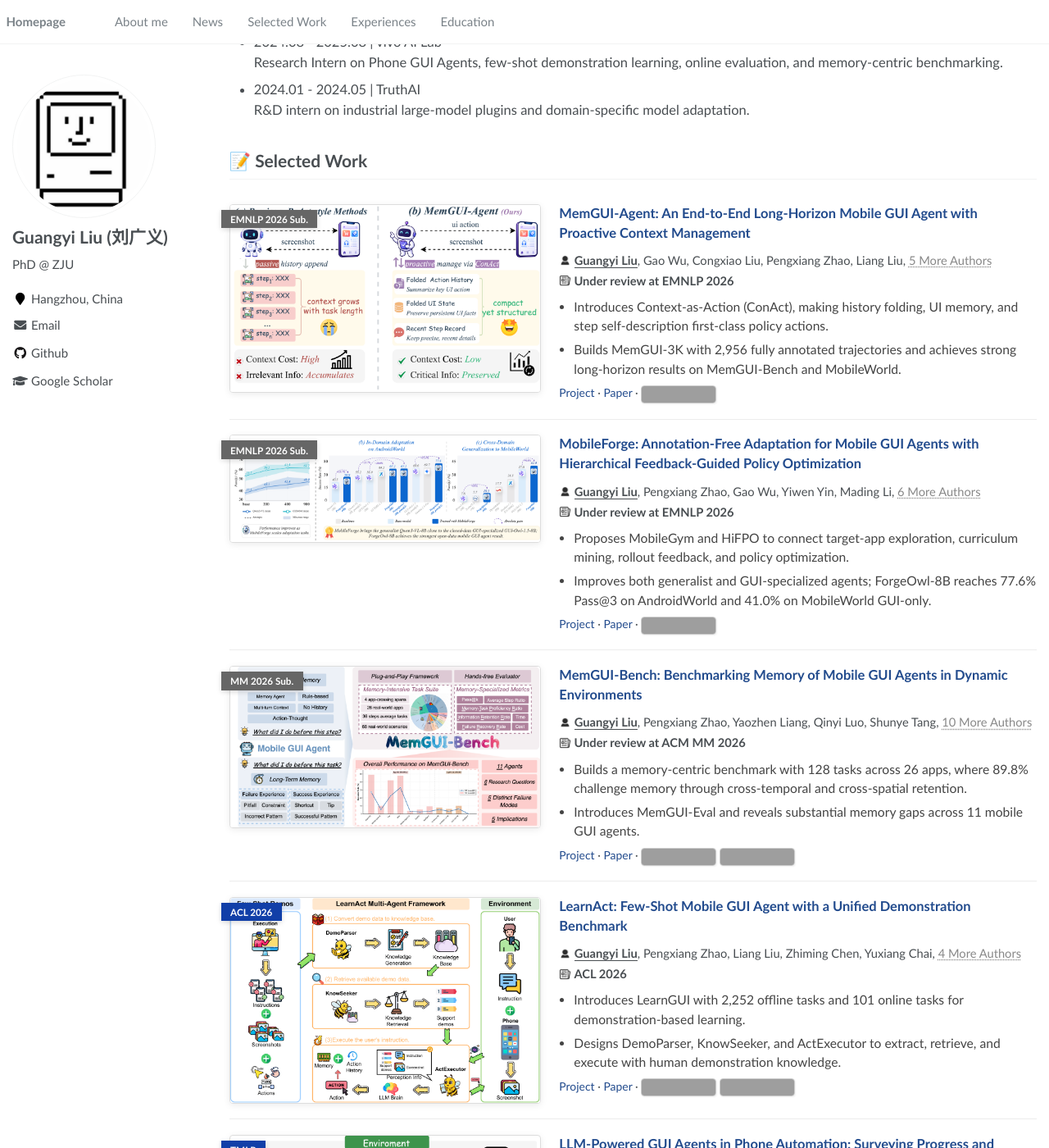
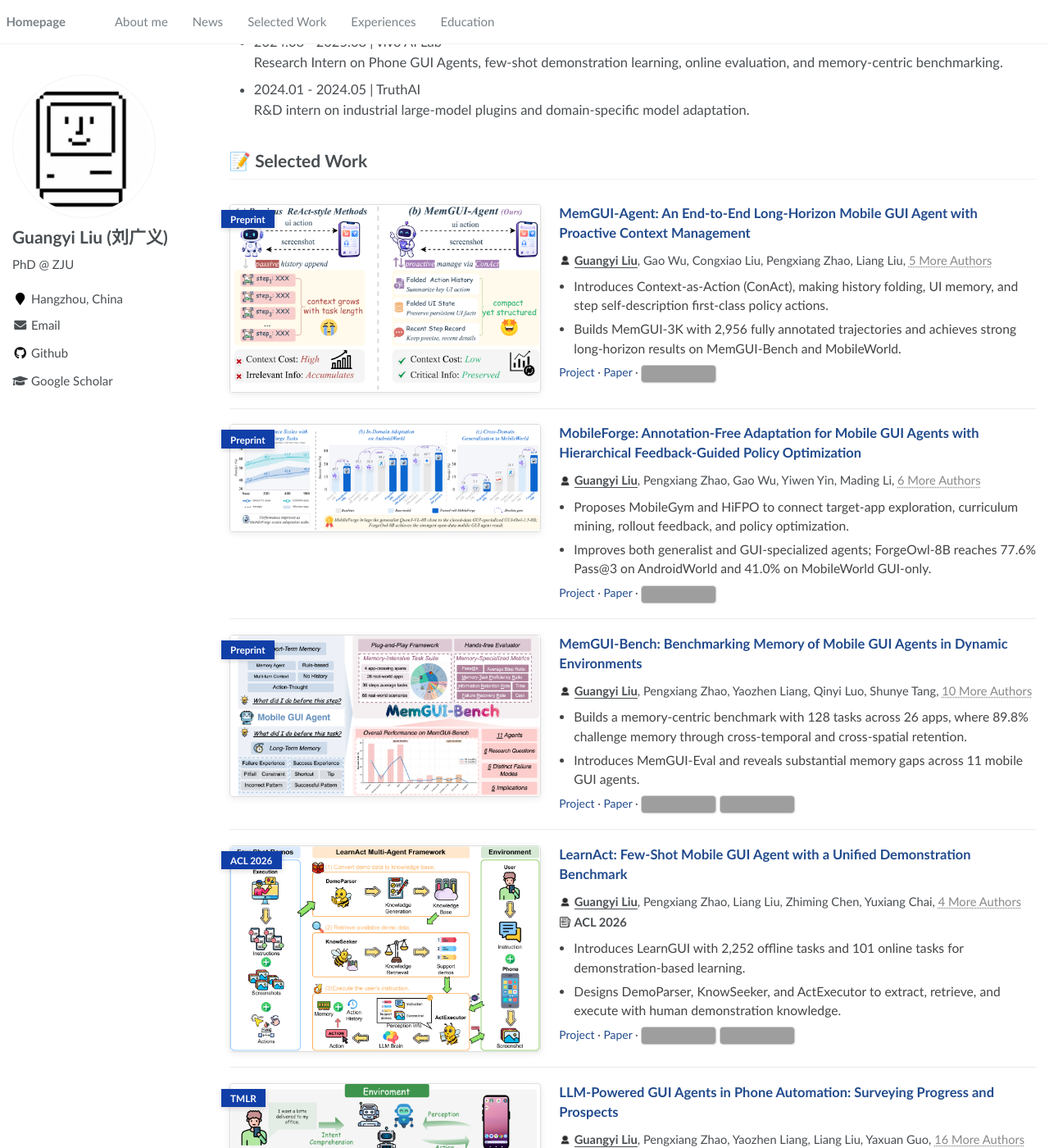
Before and after one commit to lgy0404/lgy0404.github.io, a Jekyll site: the page built from _pages/about.md, in a window 1280 px wide and 1400 px high, scrolled down 995 px. Shown: the whole window at 82% size. Built offline with Jekyll 4.4.1, drawn with Linux system fonts in a browser that asks for light colours; comment, search, counter and statistics services are not loaded; grey boxes are pictures that could not be loaded.

Commit message:
style: simplify preprint labels

```diff
--- a/_pages/about.md
+++ b/_pages/about.md
@@ -217,7 +217,7 @@ I aim to build **reliable mobile agents** that can connect language, vision, mem
 <div class="paper-card">
   <div class="paper-card__image">
     <div class="paper-card__thumb">
-      <span class="paper-card__badge paper-card__badge--preprint">EMNLP 2026 Sub.</span>
+      <span class="paper-card__badge paper-card__badge--venue">Preprint</span>
       <a href="https://arxiv.org/abs/2606.19926">
         <img src="./images/paper-images/memgui-agent-teaser.png" alt="MemGUI-Agent teaser">
       </a>
@@ -226,7 +226,6 @@ I aim to build **reliable mobile agents** that can connect language, vision, mem
   <div class="paper-card__content">
     <p class="paper-card__title"><a href="https://arxiv.org/abs/2606.19926"><strong>MemGUI-Agent: An End-to-End Long-Horizon Mobile GUI Agent with Proactive Context Management</strong></a></p>
     <div class="paper-card__meta"><img src="./images/logo-author.png" style="width: 1em; position: relative; top: -0.1em;"> <strong><u>Guangyi Liu</u></strong>, Gao Wu, Congxiao Liu, Pengxiang Zhao, Liang Liu, <span class="author-more"><input type="checkbox" id="author-more-0" class="author-toggle"><label for="author-more-0" class="more-label">5 More Authors</label><label for="author-more-0" class="author-rest"> Mading Li, Zhang Qi, Mengyan Wang, Liang Guo, and Yong Liu.</label></span></div>
-    <div class="paper-card__venue"><img src="./images/logo-venue.png" style="width: 0.975em; position: relative; top: -0.115em;"> <strong>Under review at EMNLP 2026</strong></div>
     <ul class="paper-card__highlights">
       <li>Introduces Context-as-Action (ConAct), making history folding, UI memory, and step self-description first-class policy actions.</li>
       <li>Builds MemGUI-3K with 2,956 fully annotated trajectories and achieves strong long-horizon results on MemGUI-Bench and MobileWorld.</li>
@@ -238,7 +237,7 @@ I aim to build **reliable mobile agents** that can connect language, vision, mem
 <div class="paper-card">
   <div class="paper-card__image">
     <div class="paper-card__thumb">
-      <span class="paper-card__badge paper-card__badge--preprint">EMNLP 2026 Sub.</span>
+      <span class="paper-card__badge paper-card__badge--venue">Preprint</span>
       <a href="https://arxiv.org/abs/2606.19930">
         <img src="./images/paper-images/mobileforge-main-performance.png" alt="MobileForge main performance">
       </a>
@@ -247,7 +246,6 @@ I aim to build **reliable mobile agents** that can connect language, vision, mem
   <div class="paper-card__content">
     <p class="paper-card__title"><a href="https://arxiv.org/abs/2606.19930"><strong>MobileForge: Annotation-Free Adaptation for Mobile GUI Agents with Hierarchical Feedback-Guided Policy Optimization</strong></a></p>
     <div class="paper-card__meta"><img src="./images/logo-author.png" style="width: 1em; position: relative; top: -0.1em;"> <strong><u>Guangyi Liu</u></strong>, Pengxiang Zhao, Gao Wu, Yiwen Yin, Mading Li, <span class="author-more"><input type="checkbox" id="author-more-1" class="author-toggle"><label for="author-more-1" class="more-label">6 More Authors</label><label for="author-more-1" class="author-rest"> Liang Liu, Congxiao Liu, Zhang Qi, Mengyan Wang, Liang Guo, and Yong Liu.</label></span></div>
-    <div class="paper-card__venue"><img src="./images/logo-venue.png" style="width: 0.975em; position: relative; top: -0.115em;"> <strong>Under review at EMNLP 2026</strong></div>
     <ul class="paper-card__highlights">
       <li>Proposes MobileGym and HiFPO to connect target-app exploration, curriculum mining, rollout feedback, and policy optimization.</li>
       <li>Improves both generalist and GUI-specialized agents; ForgeOwl-8B reaches 77.6% Pass@3 on AndroidWorld and 41.0% on MobileWorld GUI-only.</li>
@@ -259,7 +257,7 @@ I aim to build **reliable mobile agents** that can connect language, vision, mem
 <div class="paper-card">
   <div class="paper-card__image">
     <div class="paper-card__thumb">
-      <span class="paper-card__badge paper-card__badge--preprint">MM 2026 Sub.</span>
+      <span class="paper-card__badge paper-card__badge--venue">Preprint</span>
       <a href="https://arxiv.org/abs/2602.06075">
         <img src="./images/paper-images/memgui-bench-overview.png" alt="MemGUI-Bench overview">
       </a>
@@ -268,7 +266,6 @@ I aim to build **reliable mobile agents** that can connect language, vision, mem
   <div class="paper-card__content">
     <p class="paper-card__title"><a href="https://arxiv.org/abs/2602.06075"><strong>MemGUI-Bench: Benchmarking Memory of Mobile GUI Agents in Dynamic Environments</strong></a></p>
     <div class="paper-card__meta"><img src="./images/logo-author.png" style="width: 1em; position: relative; top: -0.1em;"> <strong><u>Guangyi Liu</u></strong>, Pengxiang Zhao, Yaozhen Liang, Qinyi Luo, Shunye Tang, <span class="author-more"><input type="checkbox" id="author-more-2" class="author-toggle"><label for="author-more-2" class="more-label">10 More Authors</label><label for="author-more-2" class="author-rest"> Yuxiang Chai, Weifeng Lin, Han Xiao, WenHao Wang, Siheng Chen, Zhengxi Lu, Gao Wu, Hao Wang, Liang Liu, and Yong Liu.</label></span></div>
-    <div class="paper-card__venue"><img src="./images/logo-venue.png" style="width: 0.975em; position: relative; top: -0.115em;"> <strong>Under review at ACM MM 2026</strong></div>
     <ul class="paper-card__highlights">
       <li>Builds a memory-centric benchmark with 128 tasks across 26 apps, where 89.8% challenge memory through cross-temporal and cross-spatial retention.</li>
       <li>Introduces MemGUI-Eval and reveals substantial memory gaps across 11 mobile GUI agents.</li>
```
